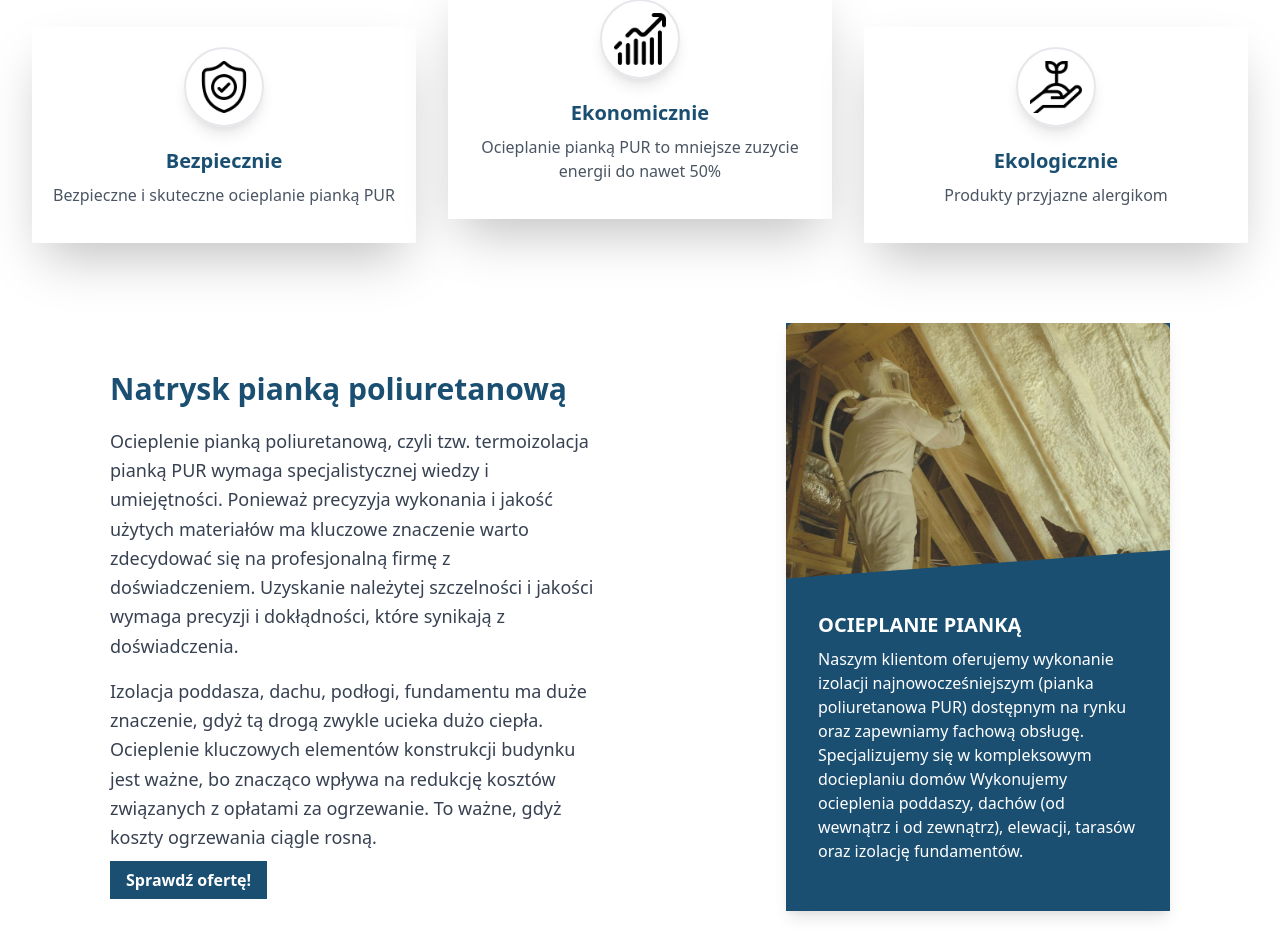
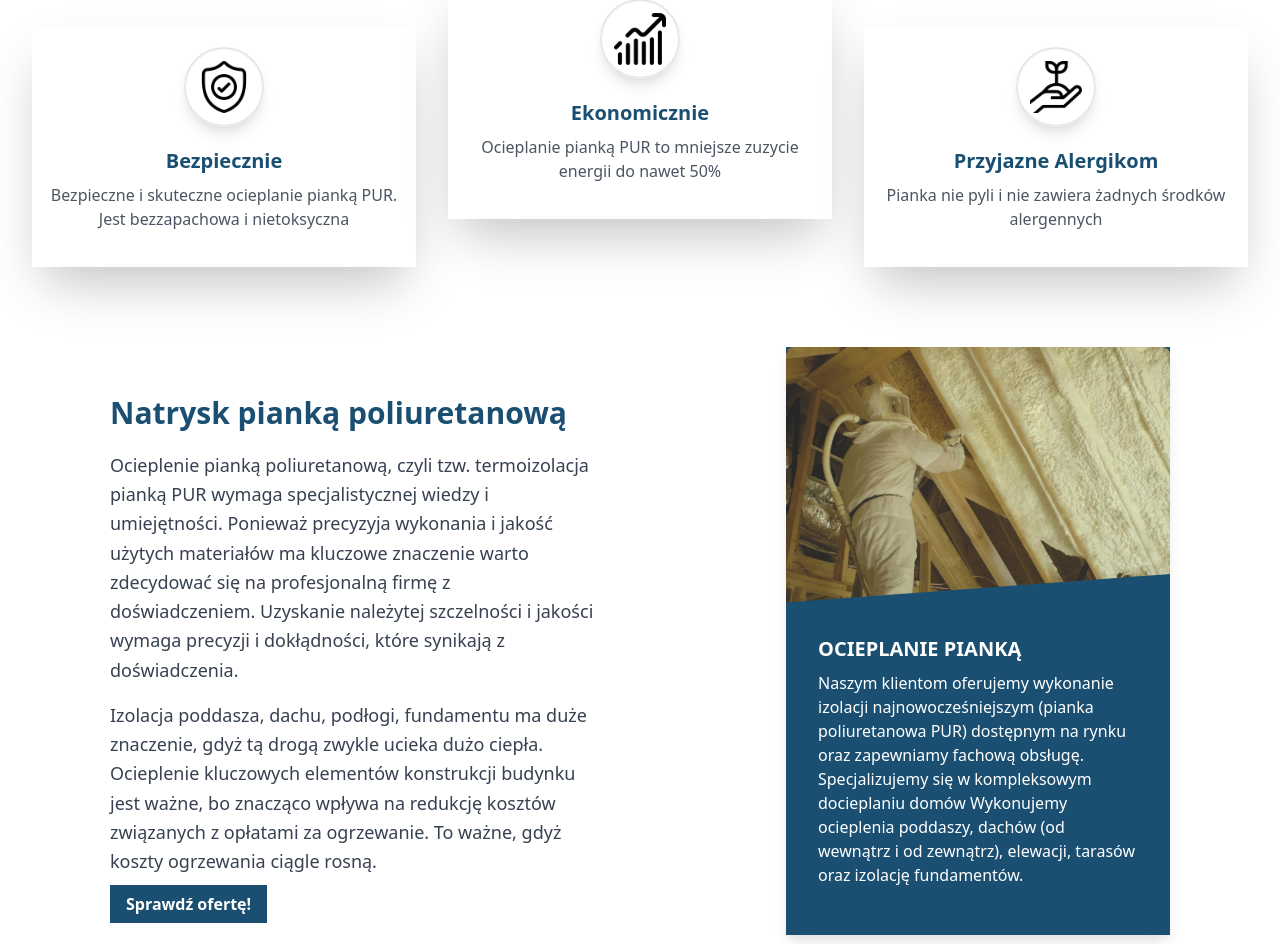
Before and after one commit to maciekbe1/b2b, a React (Create React App) app: page / in a window 1280 px wide. Shown: the part 2097-3041 px from the top of the page. Built offline with nearby package versions, Linux system fonts and the light colour scheme.

Commit message:
change cards text

```diff
--- a/src/components/HomePage/Cards.js
+++ b/src/components/HomePage/Cards.js
@@ -17,7 +17,8 @@ export default function Cards() {
               </div>
               <h6 className="text-xl font-semibold text-navy">Bezpiecznie</h6>
               <p className="mt-2 mb-4 text-gray-600">
-                Bezpieczne i skuteczne ocieplanie pianką PUR
+                Bezpieczne i skuteczne ocieplanie pianką PUR. Jest bezzapachowa
+                i nietoksyczna
               </p>
             </div>
           </div>
@@ -39,7 +40,7 @@ export default function Cards() {
           </div>
         </div>
 
-        <div className="lg:pt-12 pt-6 w-full md:w-4/12 px-4 text-center mn:pt-0 sm:pt-0">
+        <div className="lg:pt-12 w-full md:w-4/12 px-4 text-center mn:pt-0 sm:pt-0">
           <div className="relative flex flex-col min-w-0 break-words bg-white w-full mb-8 shadow-2xl ">
             <div className="px-4 py-5 flex-auto">
               <div className="text-white p-3 text-center inline-flex items-center justify-center w-20 h-20 mb-5 shadow-lg rounded-full border-2">
@@ -47,9 +48,11 @@ export default function Cards() {
                   <img src={ecology} alt="" />
                 </i>
               </div>
-              <h6 className="text-xl font-semibold text-navy">Ekologicznie</h6>
+              <h6 className="text-xl font-semibold text-navy">
+                Przyjazne Alergikom
+              </h6>
               <p className="mt-2 mb-4 text-gray-600">
-                Produkty przyjazne alergikom
+                Pianka nie pyli i nie zawiera żadnych środków alergennych
               </p>
             </div>
           </div>
```
Also changed, not shown: 1 other file (tests, documents, lock files or other folders).
